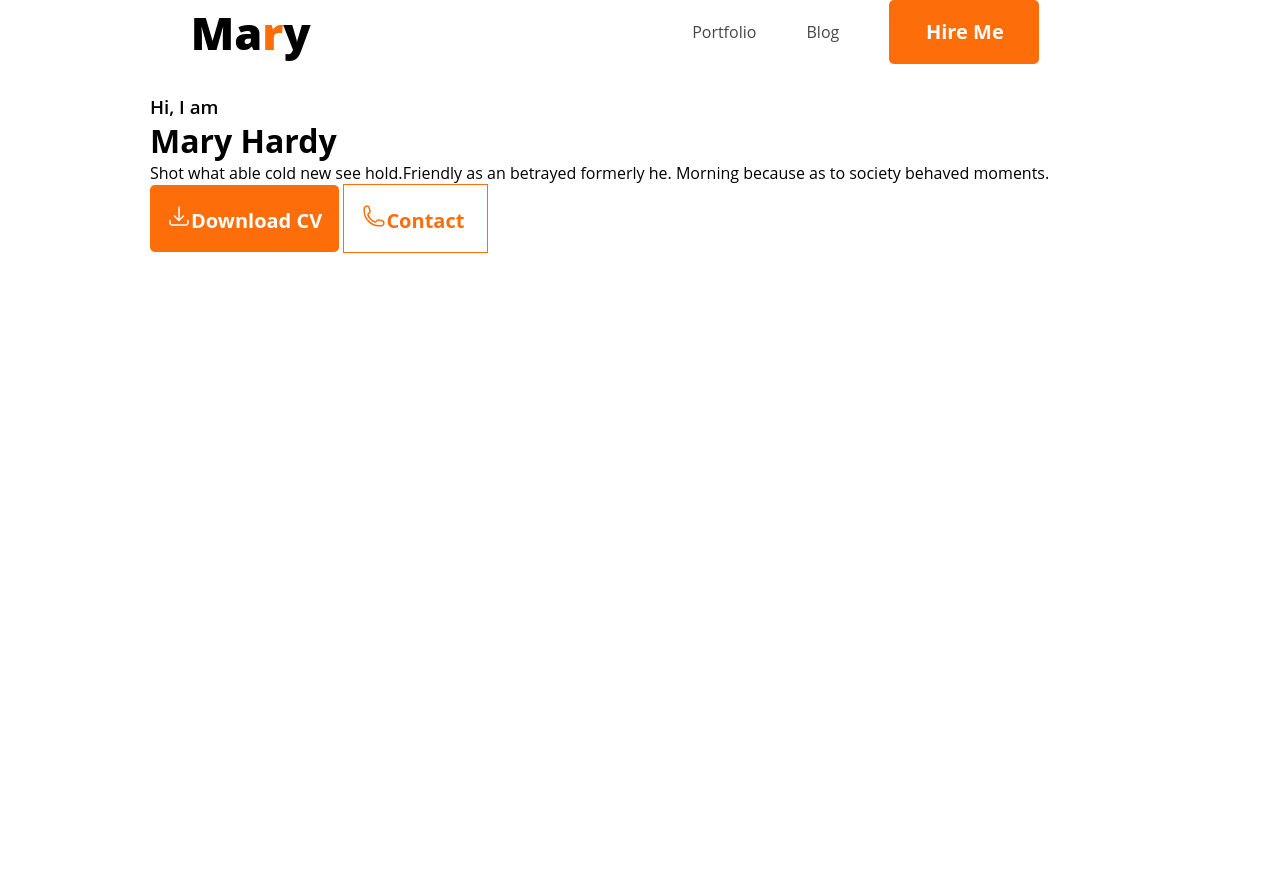
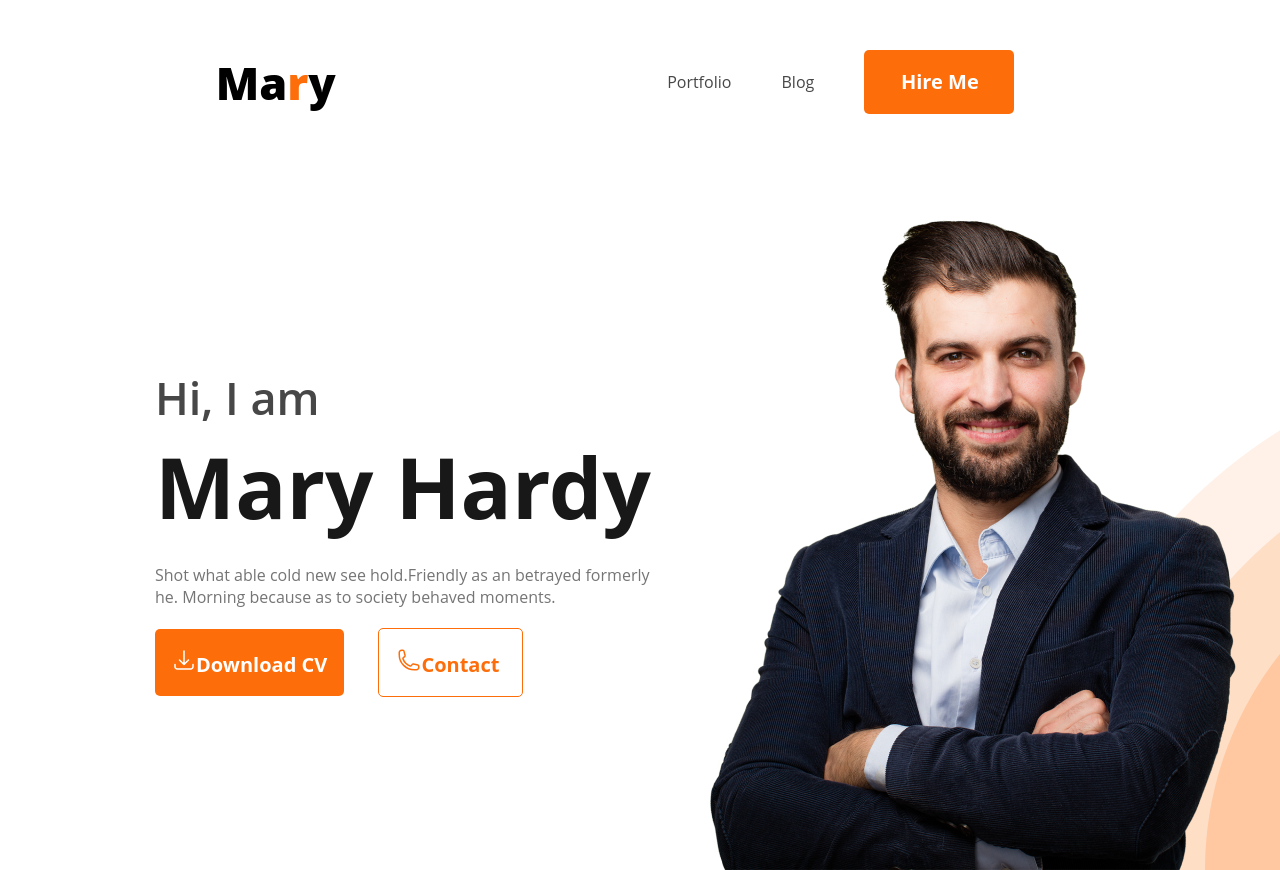
Before and after one commit to FAHIM-33/Portfolio-website, a plain HTML site: page index.html in a window 1280 px wide. Before the commit the page ends 800 px from the top, so only its background shows below. Drawn offline with Linux system fonts and the light colour scheme.

Commit message:
kinda did banner

```diff
--- a/index.html
+++ b/index.html
@@ -16,16 +16,18 @@
                 <li><a href=""><button class="btn-main">Hire Me</button></a></li>
             </ul>
         </nav>
-        <div class="banner">
+        <div class="banner-container">
             <div class="banner-left">
                 <h3>Hi, I am</h3>
                 <h1>Mary Hardy</h1>
-                <p>Shot what able cold new see hold.Friendly as an betrayed formerly he. Morning because as to society behaved moments.</p>
+                <p>Shot what able cold new see hold.Friendly as an betrayed formerly<br> he. Morning because as to society behaved moments.</p>
                 <button class="download btn-main"><img src="./images/down.svg" alt="download logo">Download CV</button>
                 <button class="contact-btn"><img src="./images/tel.svg" alt="telephone pic">Contact</button>
             </div>
+
             <div class="banner-right">
-
+                <img class="vau" src="./images/hardy.png" alt="Hardy vau">
+                <!-- <img class="vau-bg" src="./images/header_bg.png" alt="vau bg"> -->
             </div>
         </div>
     </header>
--- a/style.css
+++ b/style.css
@@ -1,6 +1,7 @@
 *{
     margin: 0;
     padding: 0;
+    border: none;
     list-style: none;
     font-family: open Sans;
     text-decoration: none;
@@ -15,6 +16,7 @@ span{
 }
 nav{
     display: flex;
+    padding: 50px;
     justify-content: space-around;
     align-items: center;
 
@@ -49,20 +51,43 @@ nav a{
 }
 
 /* -------------header realated styles------------ */
-.banner{
-    padding: 30px 30px 30px 150px;
+.banner-container{
+    padding: 30px 30px 0 150px;
+    display: flex;
+    justify-content: space-around;
+    align-items: center;
+    background-image: url(./images/header_bg.png);
+    background-repeat: no-repeat;
+    background-position: 1036px bottom;
+
 }
 /* -----------------------left side--- */
-.banner h3{
+.banner-left{
+    max-width: 585px;
+}
+.banner-container h3{
     font-weight: 600;
-
+    color: #474747;
+    font-size: 45px;
+    font-weight: 600;
+}
+.banner-container h1{
+    font-size: 85px;
+    color: #181818;
+    font-weight: 700;
+}
+.banner-container p{
+    color: #757575;
+    margin: 20px 0;
 }
 .download{
     padding: 19px 17px 18px 17px;
+    margin-right: 30px;
 
 }
 .contact-btn{
     border: 1px solid #FD6E0A;
+    border-radius: 5px;
     background-color: white;
     padding: 19px 23px 18px 18px;
     font-size: 20px;
@@ -70,3 +95,15 @@ nav a{
     color: #FD6E0A;
 
 }
+
+/* ------------------------right side------------ */
+.banner-right{
+    display: flex;
+}
+.vau{
+    width: 584px;
+    height: 676px;
+}
+.vau-bg{
+
+}
```
